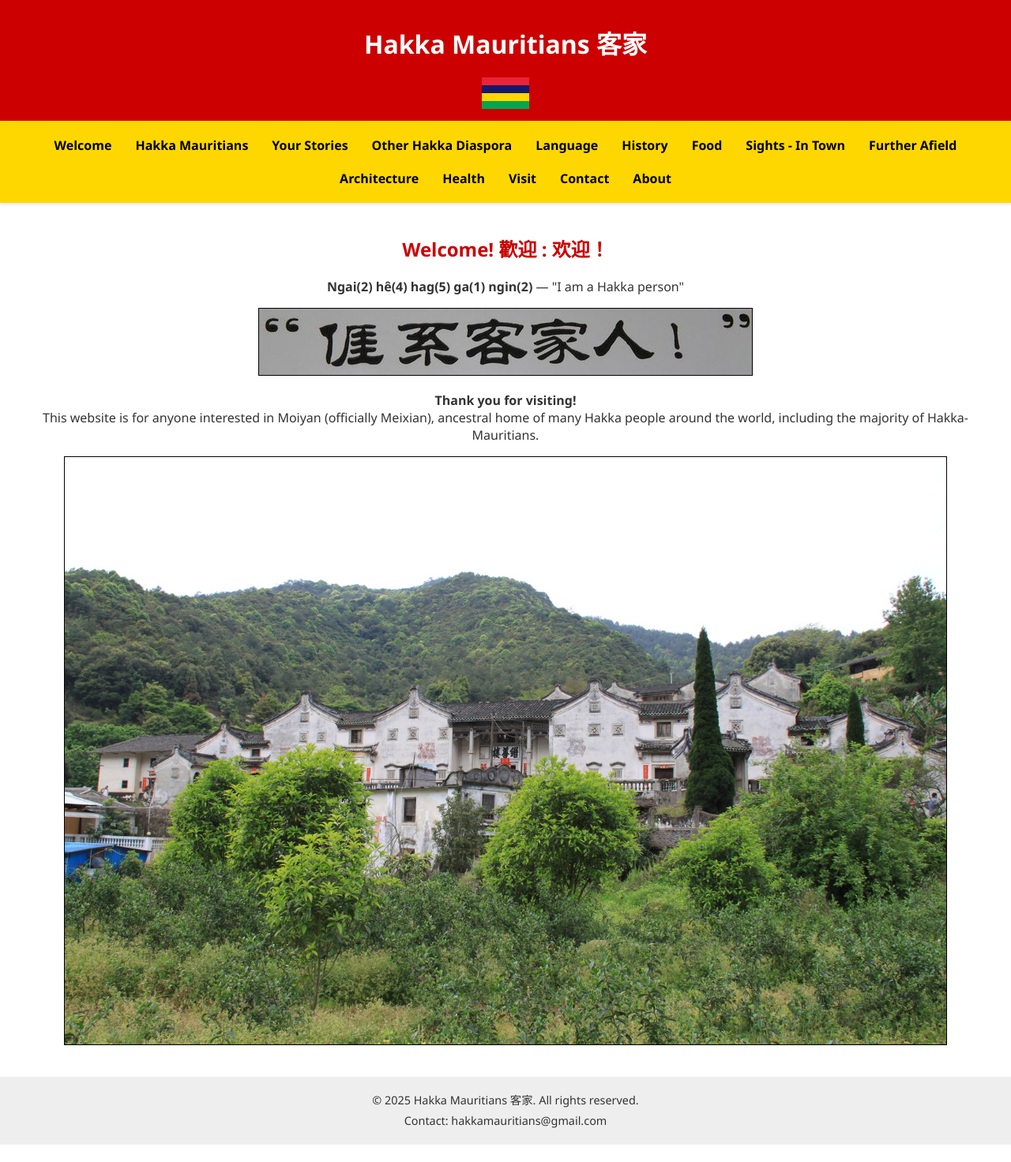
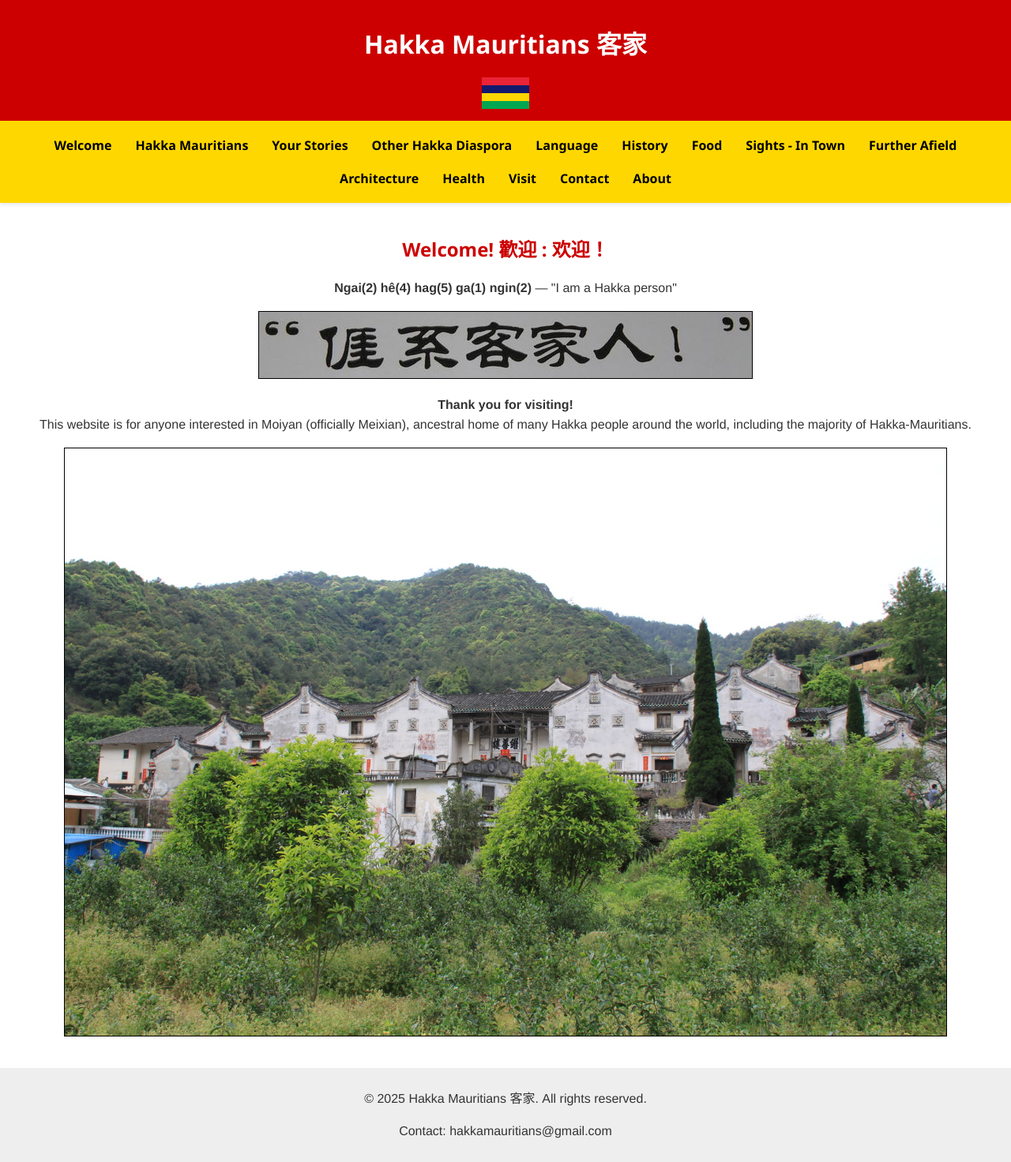
Before and after one commit to oliverlyf/hakka_mauritian_website, a Jekyll site: the page built from index.md, in a window 1280 px wide. Shown: the whole page at 79% size. Built offline with Jekyll 4.4.1, drawn with Linux system fonts in a browser that asks for light colours; before the commit the page ends 1450 px from its top, so only the background shows below that.

Commit message:
Update styles.css

```diff
--- a/assets/css/styles.css
+++ b/assets/css/styles.css
@@ -29,6 +29,15 @@ header img.flag {
 header img.flag:hover {
   transform: scale(1.1);                    /* Enlarges image by 10% on hover */
   opacity: 0.85;                            /* Slightly fades image */
+}
+
+/* Paragraph text styling: sets font, size, weight, and spacing for readability */
+p {
+  font-family: 'Helvetica', sans-serif; /* Choose a readable font */
+  font-size: 1rem;                      /* Adjust size as needed */
+  font-weight: 500;                     /* 400 = normal, 500 = medium, 700 = bold */
+  line-height: 1.6;                     /* Improves readability */
+  color: #333;                          /* Darker text for better contrast */
 }
 
 /* Navigation bar styling */
```
